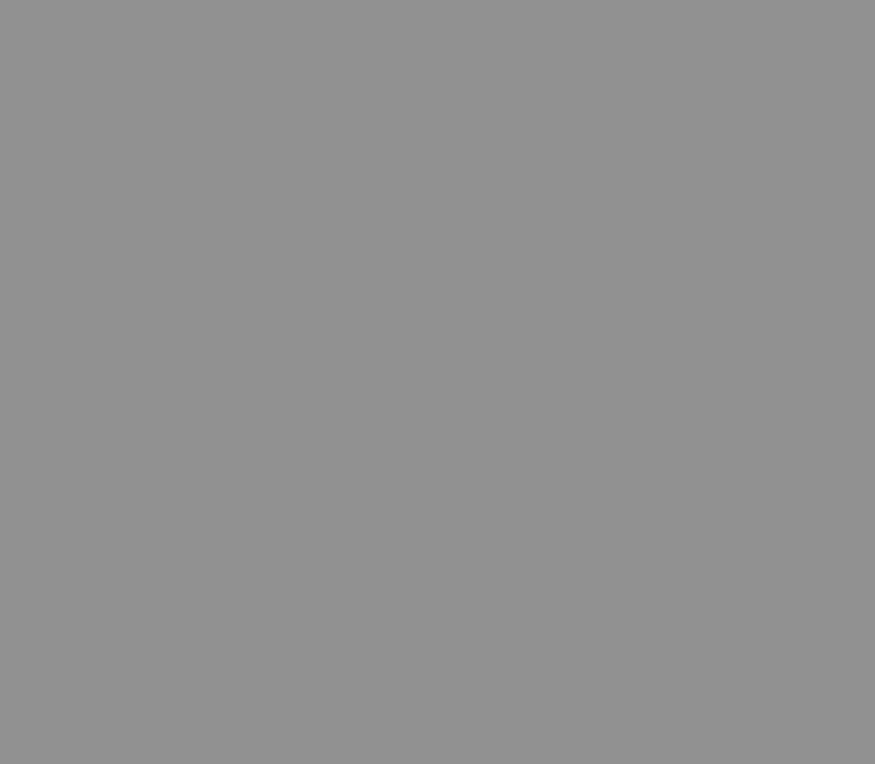
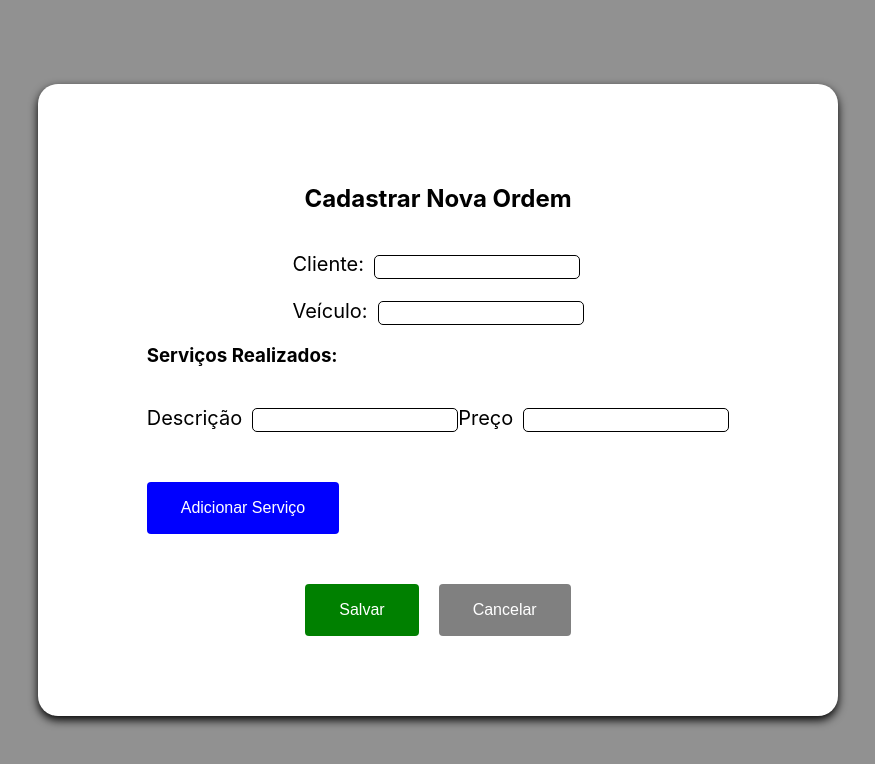
Before and after one commit to TalisDuarte007/gerenciador-ordem-servico-mecanica, a React (Create React App) app: page /cadastrar in a window 1280 px wide. Before the commit this address had no page. Shown: the top 764 px of the page, without its empty margins (202-1077 px from the left). Built offline with nearby package versions, Linux system fonts and the light colour scheme.

Commit message:
Atualização da página para remover o modal e trabalhar apenas com navigate e rotas

```diff
--- a/src/App.js
+++ b/src/App.js
@@ -1,12 +1,15 @@
 import './App.css';
 import { BrowserRouter as Router, Routes, Route } from 'react-router-dom';
-import Home from './assets/home';
+import React from 'react';
+import Home from './assets/home/home';
+import Cadastrar from './assets/cadastrar/cadastrar'; // Supondo que você tenha um componente Cadastrar
 
 function App() {
   return (
     <Router>
       <Routes>
-        <Route path='/' element={<Home/>}/>
+        <Route path='/' element={<Home />} />
+        <Route path='/cadastrar' element={<Cadastrar />} />
       </Routes>
     </Router>
   );
--- /dev/null
+++ b/src/assets/cadastrar/cadastrar.css
@@ -0,0 +1,71 @@
+.modal{
+    display: flex;
+    flex-direction: column;
+    width: 1000px;
+    height: 1200px;
+    background-color: bisque;
+    align-items: center;
+    justify-content: top;
+
+    h2{
+        margin-top: 100px;
+        font-size: 32px;
+    }
+    h3{
+        font-size: 28px;
+    }
+
+}
+.label-box{
+    margin-top: 20px;
+    span{
+        font-size: 20px;
+    }
+}
+.form-box--servicos{
+    display: flex;
+    flex-direction: row;
+}
+
+.input-box{
+    background-color: transparent;
+    border: 1px solid;
+    border-radius: 5px;
+    height: 20px;
+    width: 200px;
+    margin-left: 10px;
+}
+.btn {
+    border: 2px solid transparent;
+    color: white;
+    padding: 15px 32px;
+    text-align: center;
+    text-decoration: none;
+    display: inline-block;
+    font-size: 16px;
+    border-radius: 4px;
+    cursor: pointer;
+}
+
+.btn:hover{
+    border: 2px solid black;
+}
+
+.btn-adicionar{
+    background-color: blue;
+    margin-top: 50px;
+}
+
+.buttons{
+    margin-top: 50px;
+    display: flex;
+    flex-direction: row;
+    gap: 20px;
+}
+
+.btn-salvar{
+    background-color: green;
+}
+.btn-cancelar{
+    background-color: gray;
+}
--- /dev/null
+++ b/src/assets/cadastrar/cadastrar.jsx
@@ -0,0 +1,139 @@
+import React, { useState } from "react";
+import "./cadastrar.css";
+import { useNavigate } from "react-router-dom";
+import "../../assets/home/home.css"
+
+function CadastrarOrdem() {
+  const navigate = useNavigate();
+  const endPoint = "https://sheetdb.io/api/v1/9ned902qlo87s";
+  const [servicos, setServicos] = useState([{ descricao: "", preco: "" }]);
+
+  const [data, setData] = useState({
+    nome: "",
+    veiculo: "",
+    data: new Date().toString(),
+    lista_servicos: servicos,
+  });
+
+  const adicionarServico = () => {
+    const novaListaServicos = [...servicos];
+    novaListaServicos.push({ descricao: "", preco: "" });
+    setServicos(novaListaServicos);
+    setData((prevData) => ({ ...prevData, lista_servicos: novaListaServicos }));
+  };
+
+  const handleChangeServico = (index, field, value) => {
+    const novaListaServicos = [...servicos];
+    novaListaServicos[index][field] = value;
+    setServicos(novaListaServicos);
+    setData((prevData) => ({ ...prevData, lista_servicos: novaListaServicos }));
+  };
+
+  const handleChange = (e) => {
+    const { name, value } = e.target;
+    setData((prevData) => ({ ...prevData, [name]: value }));
+  };
+
+  const handleSubmit = async (e) => {
+    e.preventDefault();
+
+    try {
+      const res = await fetch(endPoint, {
+        method: "POST",
+        headers: {
+          "Content-Type": "application/json",
+        },
+        body: JSON.stringify([data]),
+      });
+      if (res.ok) {
+        window.location.reload();
+        navigate('/')
+      }
+    } catch (error) {
+      console.log(error);
+    }
+  };
+
+  return (
+    <div className="content">
+      <h2>Cadastrar Nova Ordem</h2>
+      <form>
+        <div className="label-box">
+          <label htmlFor="nome">
+            <span>Cliente:</span>
+          </label>
+          <input
+            name="nome"
+            type="text"
+            value={data.nome}
+            onChange={handleChange}
+            className="input-box"
+          />
+        </div>
+        <div className="label-box">
+          <label htmlFor="veiculo">
+            <span>Veículo:</span>
+          </label>
+          <input
+            name="veiculo"
+            type="text"
+            value={data.veiculo}
+            onChange={handleChange}
+            className="input-box"
+          />
+        </div>
+      </form>
+      <div>
+        <h3>Serviços Realizados:</h3>
+        {servicos.map((servico, index) => (
+          <div key={`servico`}>
+            <form className="form-box--servicos">
+              <div className="label-box">
+                <label htmlFor={`descricao`}>
+                  <span>Descrição</span>
+                </label>
+                <input
+                  className="input-box"
+                  name={`descricao`}
+                  type="text"
+                  value={servico.descricao}
+                  onChange={(e) =>
+                    handleChangeServico(index, "descricao", e.target.value)
+                  }
+                />
+              </div>
+              <div className="label-box">
+                <label htmlFor={`preco`}>
+                  <span>Preço</span>
+                </label>
+                <input
+                  className="input-box"
+                  name={`preco`}
+                  type="number"
+                  value={servico.preco}
+                  onChange={(e) =>
+                    handleChangeServico(index, "preco", e.target.value)
+                  }
+                />
+              </div>
+            </form>
+          </div>
+        ))}
+        <button onClick={adicionarServico} className="btn btn-adicionar">
+          Adicionar Serviço
+        </button>
+      </div>
+      <div className="buttons">
+        <button onClick={handleSubmit} className="btn btn-salvar">
+          Salvar
+        </button>
+        <button onClick={() => navigate('/')} className="btn btn-cancelar">
+          Cancelar
+        </button>
+      </div>
+
+    </div>
+  );
+};
+
+export default CadastrarOrdem;
--- a/src/assets/home.jsx
+++ /dev/null
@@ -1,30 +0,0 @@
-import React, { useState } from "react";
-import CadastroOrdemModal from "../components/CadastrarOrdemModal/index";
-import TabelaOrdens from "../components/TabelaOrdens/index";
-import './home.css'
-
-function Home() {
-  const [modalAberto, setModalAberto] = useState(false);
-
-  const abrirModal = () => {
-    setModalAberto(true);
-  };
-
-  const fecharModal = () => {
-    setModalAberto(false);
-  };
-
-  return (
-    <div className="content">
-      <h1>Sistema de Ordens de Serviço</h1>
-      <div className="buttons">
-        <button onClick={abrirModal} className="btn btn-salvar">Cadastrar Nova Ordem</button>
-        <button className="btn btn-salvar">Buscar Ordem</button>
-      </div>
-      <TabelaOrdens />
-      <CadastroOrdemModal isOpen={modalAberto} onClose={fecharModal} />
-    </div>
-  );
-}
-
-export default Home;
--- /dev/null
+++ b/src/assets/home/home.jsx
@@ -0,0 +1,23 @@
+import React from "react";
+import { useNavigate } from 'react-router-dom';
+import TabelaOrdens from "../../components/TabelaOrdens/index";
+import './home.css'
+
+function Home() {
+  const navigate = useNavigate()
+
+
+  return (
+    <div className="content">
+      <h1>Sistema de Ordens de Serviço</h1>
+      <div className="buttons">
+        <button onClick={() => navigate('/cadastrar')} className="btn btn-salvar">Cadastrar Nova Ordem</button>
+        {/* <button onClick={abrirModal} className="btn btn-salvar">Cadastrar Nova Ordem</button> */}
+        <button className="btn btn-salvar">Buscar Ordem</button>
+      </div>
+      <TabelaOrdens />
+    </div>
+  );
+}
+
+export default Home;
```
Also changed, not shown: src/assets/home/home.css (renamed from src/assets/home.css).
